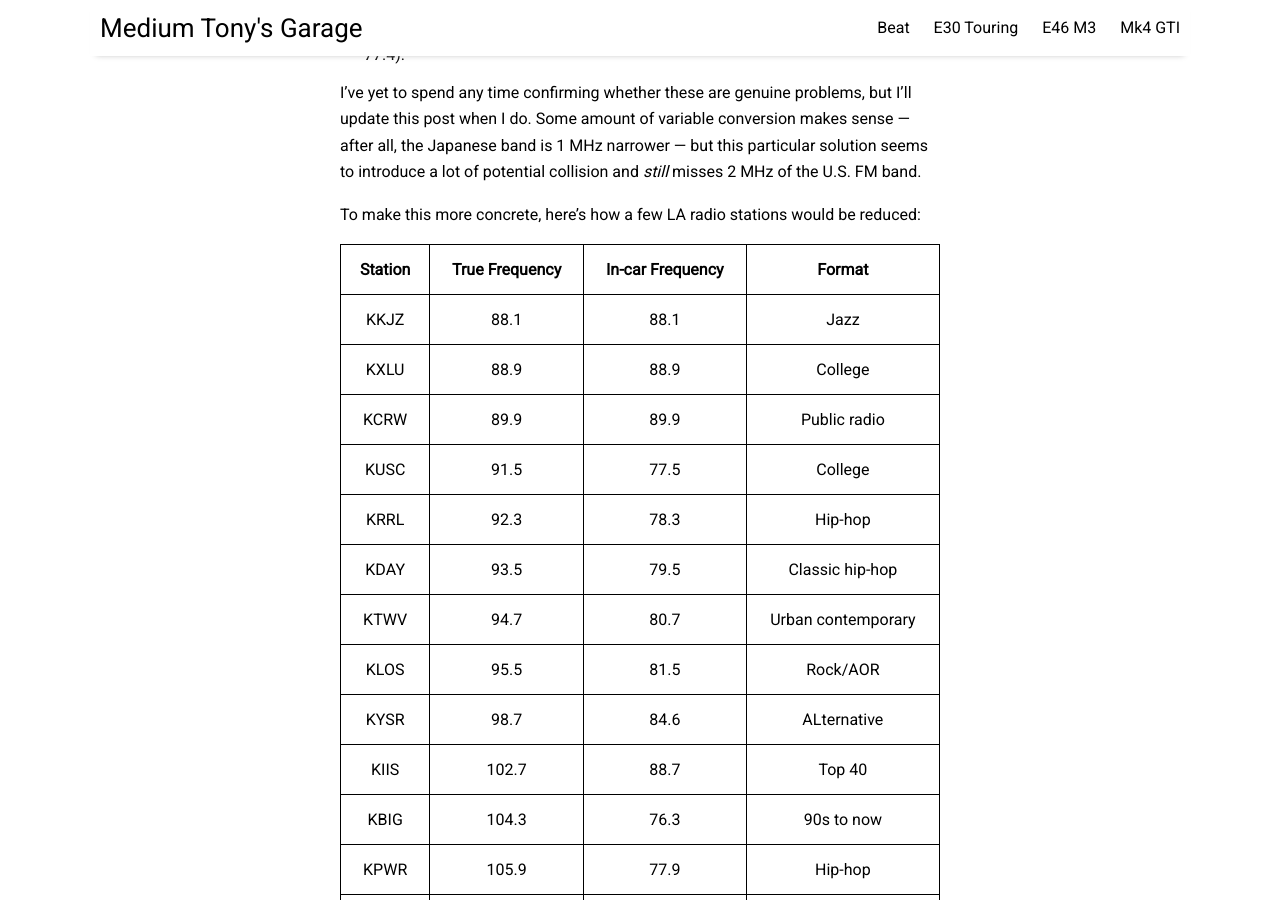
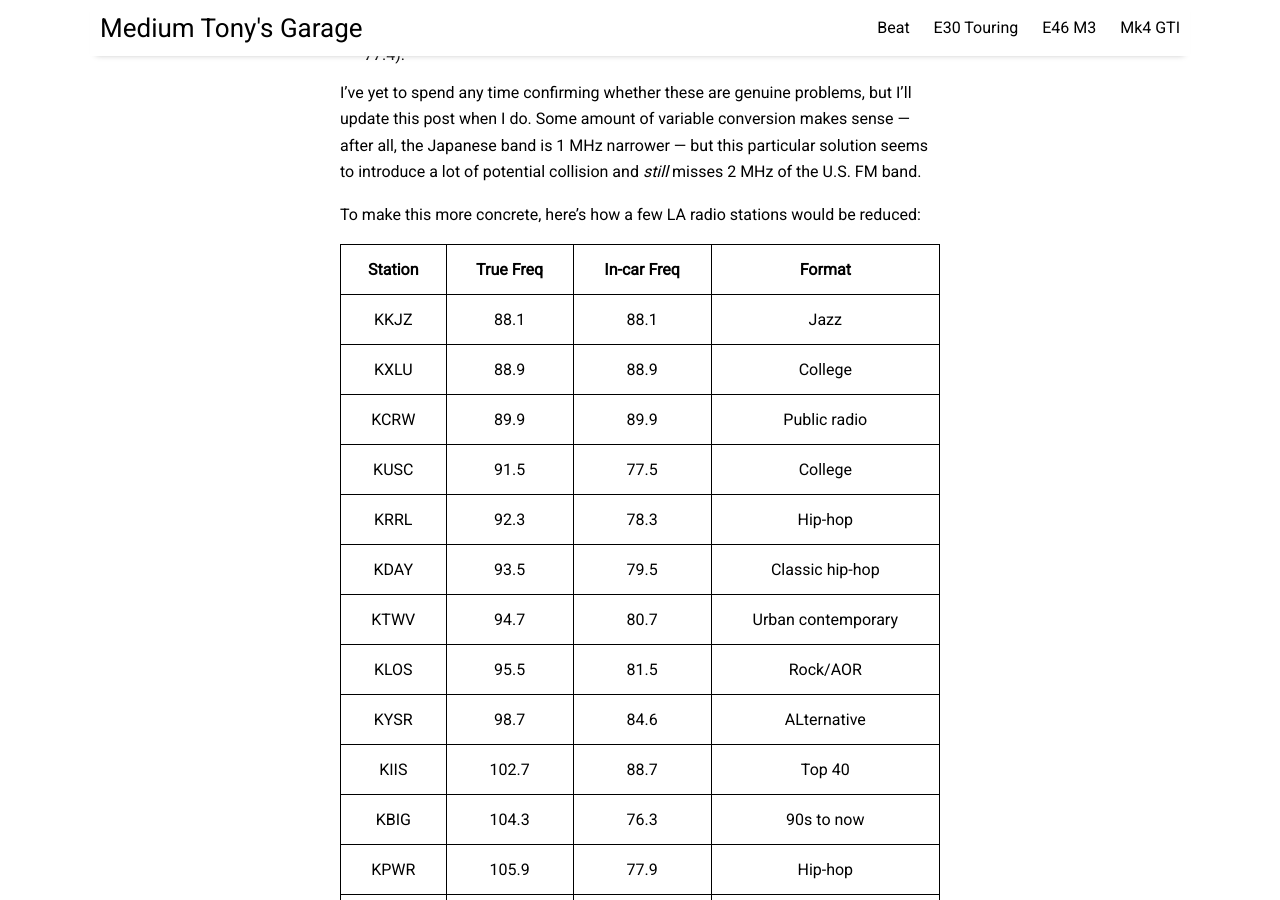
Before and after one commit to prestia/mediumtonys, a Jekyll site: the page built from _posts/2023-8-30-beat-fm-band-expander.md, in a window 1280 px wide and 900 px high, scrolled down 1284 px. Built offline with Jekyll 4.4.1, drawn with Linux system fonts in a browser that asks for light colours; nearby versions of some CDN libraries.

Commit message:
Update 2023-8-30-beat-fm-band-expander.md

```diff
--- a/_posts/2023-8-30-beat-fm-band-expander.md
+++ b/_posts/2023-8-30-beat-fm-band-expander.md
@@ -23,7 +23,7 @@ I've yet to spend any time confirming whether these are genuine problems, but I'
 
 To make this more concrete, here's how a few LA radio stations would be reduced:
 
-| Station | True Frequency | In-car Frequency | Format |
+| Station | True Freq | In-car Freq | Format |
 |:-------:|:-------:|:-------:|:-------:|
 |  KKJZ   |  88.1   |  88.1     | Jazz |
 |  KXLU   |  88.9   |  88.9     | College |
```
